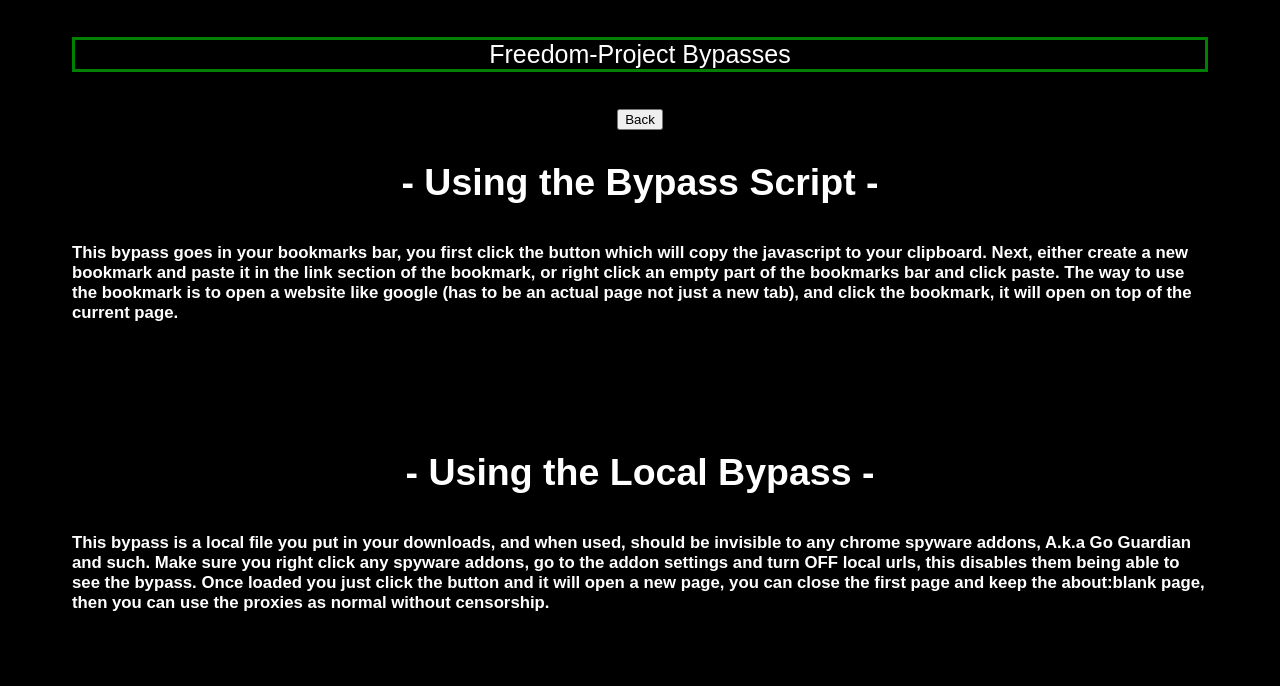
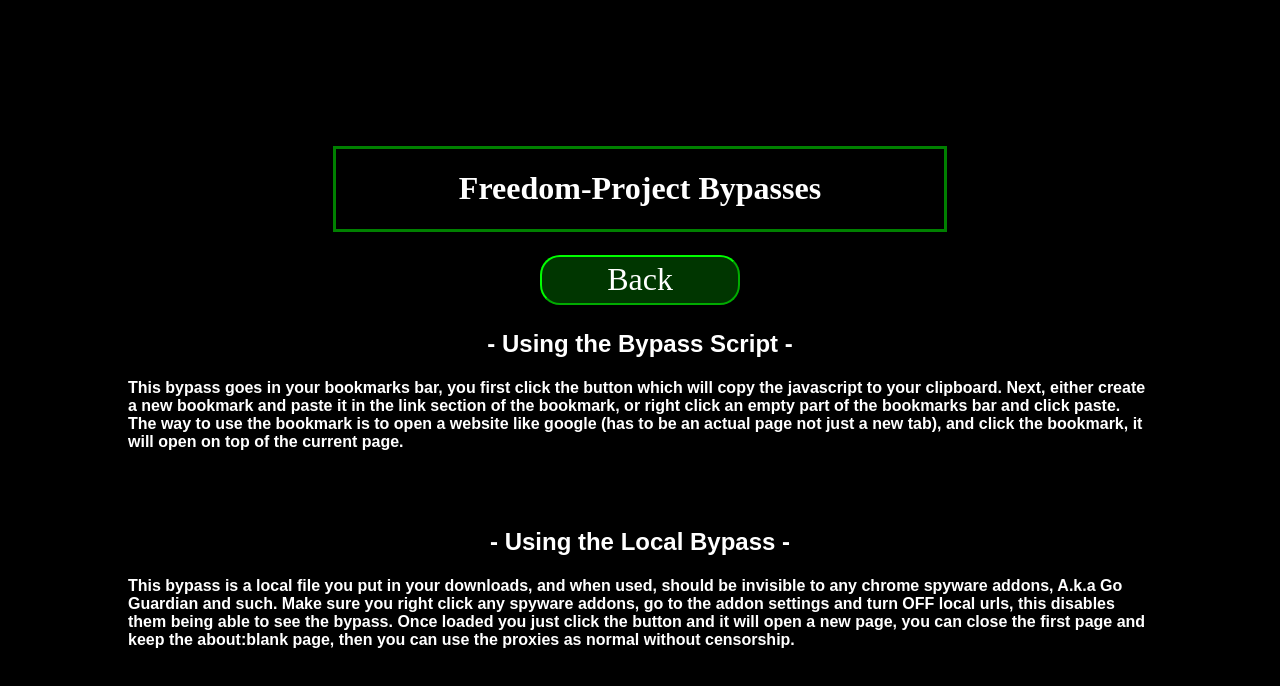
Before and after one commit to b4kt/homepage, a plain HTML site: page bypass.html in a window 1280 px wide. Drawn offline with Linux system fonts and the light colour scheme; a web font is replaced by a local one.

Commit message:
Update bypass.html

```diff
--- a/bypass.html
+++ b/bypass.html
@@ -1,23 +1,16 @@
-<!DOCTYPE html><html><head><style>
-body {
-text-align: center;
-color: white;
-background-color: #202020;
-font-family: sans-serif;
-background-color:black;
-font-size:25px;
-padding-right:5%;
-padding-left:5%;
-			}
+<!DOCTYPE html><html><head><link rel="stylesheet" type="text/css" href="index.css"/><style>
+body{
+margin-left:10%;
+margin-right:10%;
+}
 </style>
 <meta name='viewport' content='width=device-width, initial-scale=1.0'/>
-<title>Freedom-Project Bypass Page</title>
-</head>
+<title>Freedom-Project Bypass Page</title></head>
 <body><br><div align="center" style="border:3px solid green">
-Freedom-Project Bypasses</div><br>
-<a href="index.html"><button type="button">Back</button></a>
-	<h2> - Using the Bypass Script - </h2>
-	<h6 align="left"> This bypass goes in your bookmarks bar, you first click the button which will copy the javascript to your clipboard. Next, either create a new bookmark and paste it in the link section of the bookmark, or right click an empty part of the bookmarks bar and click paste. The way to use the bookmark is to open a website like google (has to be an actual page not just a new tab), and click the bookmark, it will open on top of the current page. </h6>	<br><br>
-		<h2> - Using the Local Bypass - </h2>
-	<h6 align="left"> This bypass is a local file you put in your downloads, and when used, should be invisible to any chrome spyware addons, A.k.a Go Guardian and such. Make sure you right click any spyware addons, go to the addon settings and turn <b> OFF</b> local urls, this disables them being able to see the bypass. Once loaded you just click the button and it will open a new page, you can close the first page and keep the about:blank page, then you can use the proxies as normal without censorship. </h6>
-	</body></html>
+<h1>Freedom-Project Bypasses</h1></div><br>
+<a href="index.html"><button id="fplinks" type="button">Back</button></a>
+<h2> - Using the Bypass Script - </h2>
+<h4 align="left"> This bypass goes in your bookmarks bar, you first click the button which will copy the javascript to your clipboard. Next, either create a new bookmark and paste it in the link section of the bookmark, or right click an empty part of the bookmarks bar and click paste. The way to use the bookmark is to open a website like google (has to be an actual page not just a new tab), and click the bookmark, it will open on top of the current page. </h4>	<br><br>
+<h2>- Using the Local Bypass - </h2>
+<h4 align="left"> This bypass is a local file you put in your downloads, and when used, should be invisible to any chrome spyware addons, A.k.a Go Guardian and such. Make sure you right click any spyware addons, go to the addon settings and turn <b> OFF</b> local urls, this disables them being able to see the bypass. Once loaded you just click the button and it will open a new page, you can close the first page and keep the about:blank page, then you can use the proxies as normal without censorship. </h4>
+</body></html>
```
